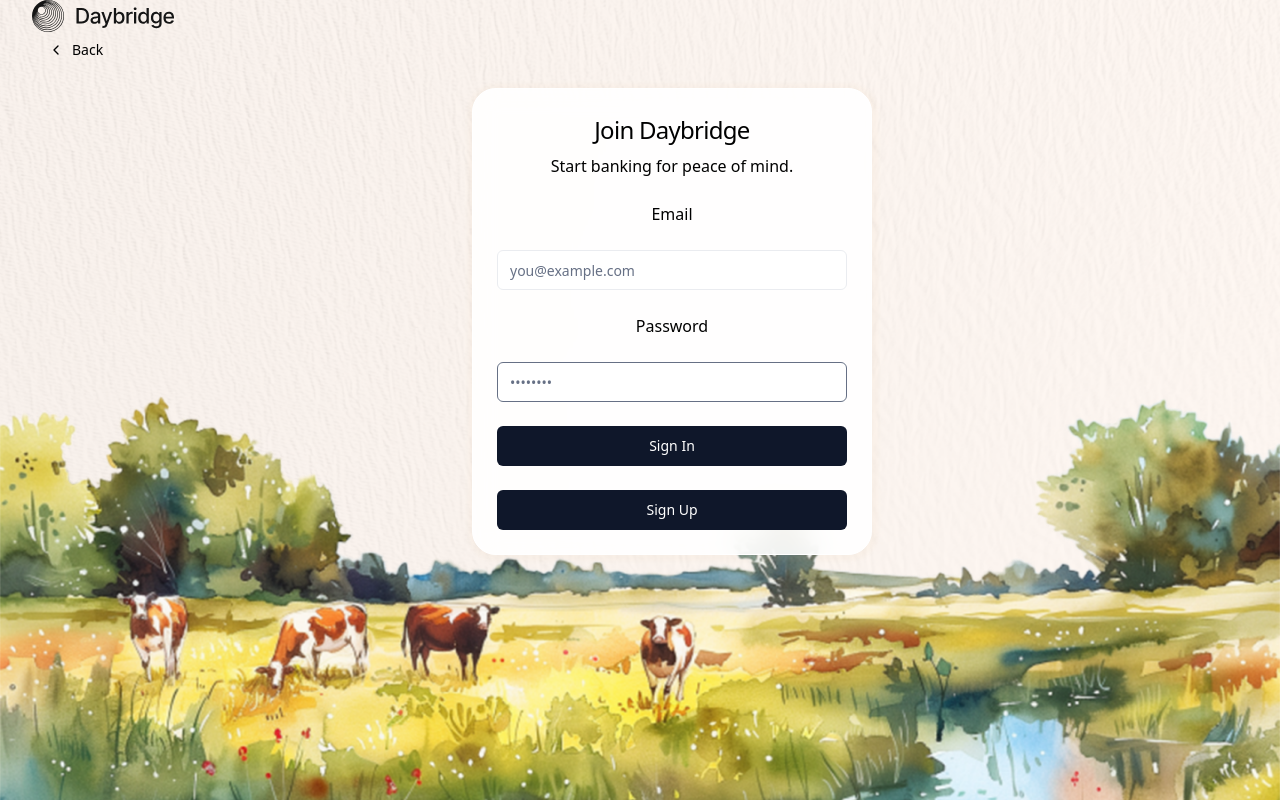
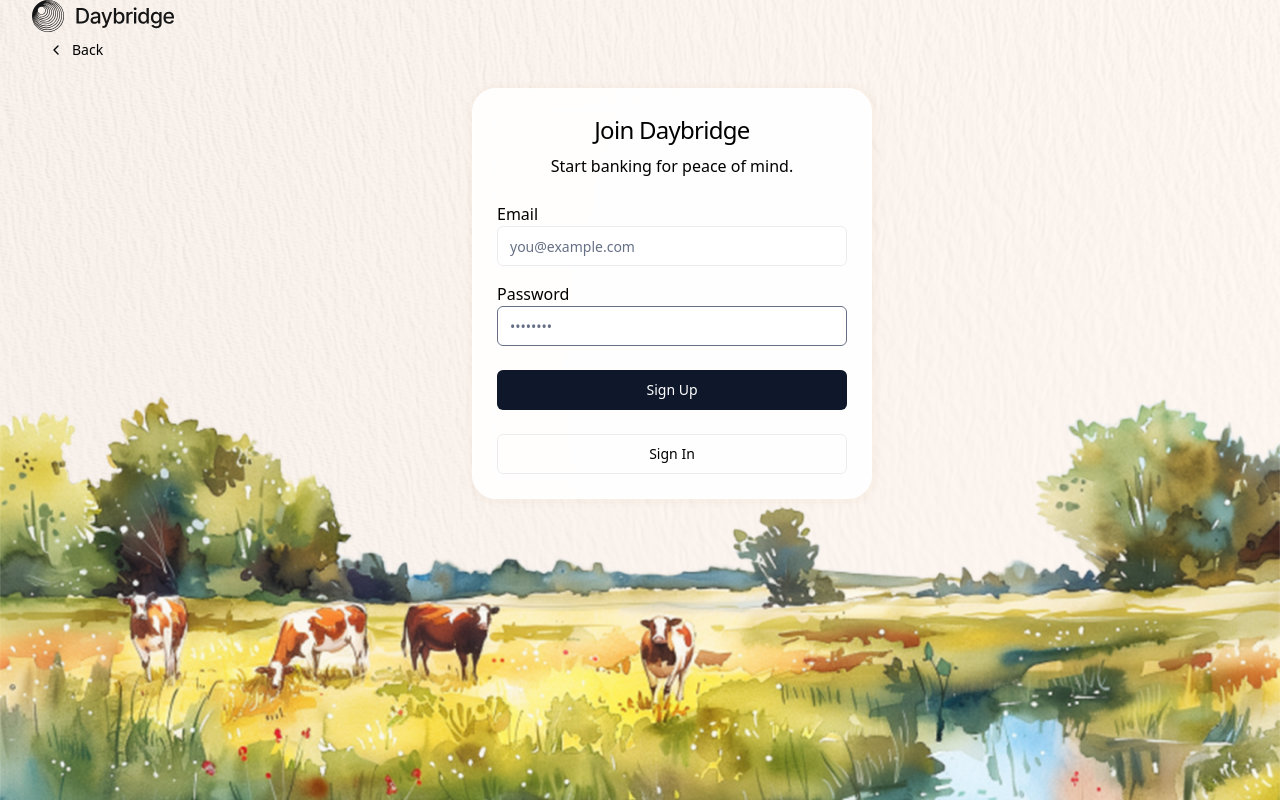
Before and after one commit to alexakayman/daybridge, a Next.js app: page /login in a window 1280 px wide. Shown: the top 800 px of the page. Built offline with nearby package versions, Linux system fonts and the light colour scheme.

Commit message:
completed auth styling

```diff
--- a/app/(auth)/login/page.tsx
+++ b/app/(auth)/login/page.tsx
@@ -56,7 +56,7 @@
   };
 
   return (
-    <div className="flex-1 flex flex-col w-full px-8 sm:max-w-md justify-center gap-2">
+    <div className="flex-1 flex flex-col h-full w-full px-8 sm:max-w-md justify-center gap-2">
       {/* TODO: get these side by side */}
       <div className="flex flex-row w-full align-middle gap-2">
         <Link
@@ -82,19 +82,22 @@
         <Image src="/assets/Logo.svg" alt="Daybridge" width="180" height="64" />
       </div>
 
-      <form className="w-full min-w-[100vw] flex flex-col p-12 justify-center items-center gap-12">
-        <div className="card flex flex-col mx-auto grid gap-6 min-w-[300px] max-w-[400px]">
+      <form className="w-full min-w-[100vw] h-full flex flex-col p-12 justify-center items-center gap-12">
+        <div className="card flex flex-col mx-auto grid flex-center gap-6 min-w-[300px] max-w-[400px]">
           <div className="grid gap-2 text-center">
             <h2>Join Daybridge</h2>
             <p className="text-balance text-muted-foreground">
               Start banking for peace of mind.
             </p>
           </div>
-
+          <div className="flex flex-col w-full gap-4 justify-start">
+            <div>
               <Label className="text-md" htmlFor="email">
                 Email
               </Label>
               <Input name="email" placeholder="you@example.com" required />
+            </div>
+            <div>
               <Label className="text-md" htmlFor="password">
                 Password
               </Label>
@@ -104,19 +107,24 @@
                 placeholder="••••••••"
                 required
               />
-          <SubmitButton
-            formAction={signIn}
-            className="w-full bg-slate-900 text-white"
-            pendingText="Signing In..."
-          >
-            Sign In
-          </SubmitButton>
+            </div>
+          </div>
+
           <SubmitButton
             formAction={signUp}
             className="w-full bg-slate-900 text-white"
             pendingText="Signing Up..."
+            variant="default"
           >
             Sign Up
+          </SubmitButton>
+          <SubmitButton
+            formAction={signIn}
+            className="w-full"
+            pendingText="Signing In..."
+            variant={"outline"}
+          >
+            Sign In
           </SubmitButton>
           {searchParams?.message && (
             <p className="mt-4 p-4 bg-foreground/10 text-foreground text-center">
--- a/app/(auth)/login/submit-button.tsx
+++ b/app/(auth)/login/submit-button.tsx
@@ -6,15 +6,29 @@
 
 type Props = ComponentProps<"button"> & {
   pendingText?: string;
+  variant:
+    | "link"
+    | "default"
+    | "destructive"
+    | "outline"
+    | "secondary"
+    | "ghost"
+    | null
+    | undefined;
 };
 
-export function SubmitButton({ children, pendingText, ...props }: Props) {
+export function SubmitButton({
+  children,
+  pendingText,
+  variant,
+  ...props
+}: Props) {
   const { pending, action } = useFormStatus();
 
   const isPending = pending && action === props.formAction;
 
   return (
-    <Button {...props} type="submit" aria-disabled={pending}>
+    <Button {...props} type="submit" aria-disabled={pending} variant={variant}>
       {isPending ? pendingText : children}
     </Button>
   );
```
Lines whose indentation alone changed are shown as unchanged.
